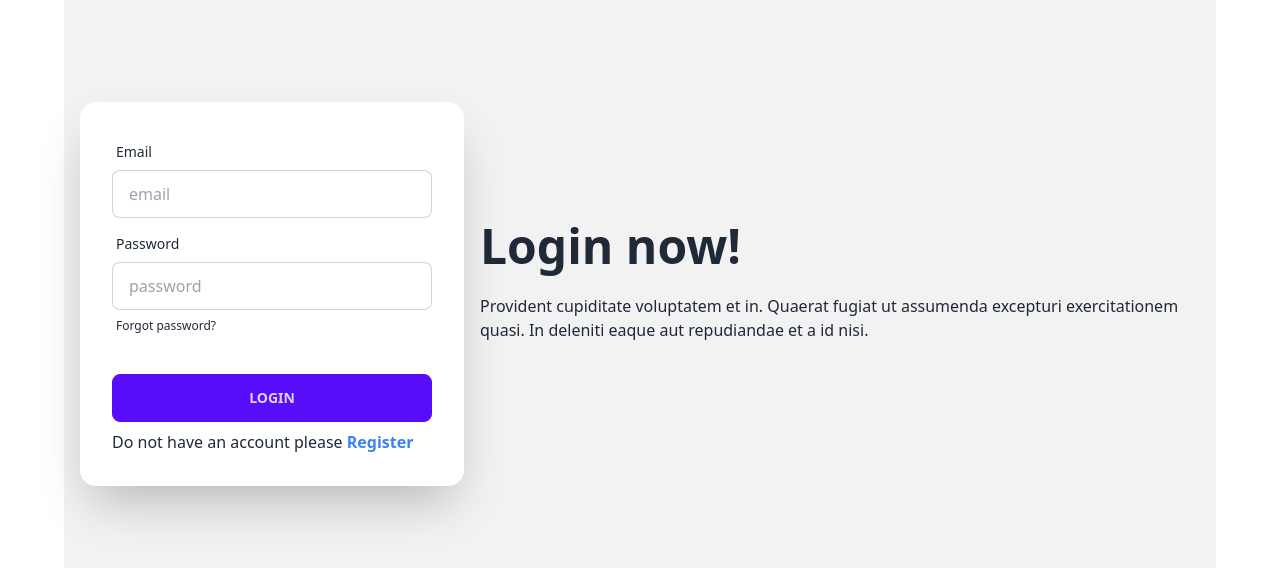
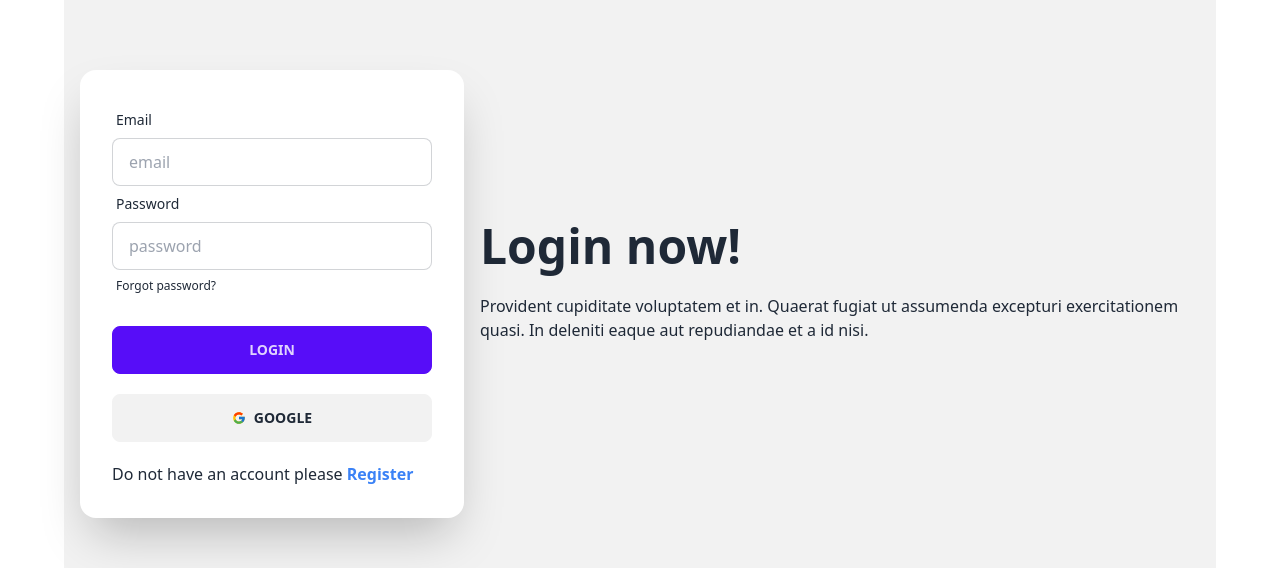
Before and after one commit to Jahirul83/EDU-Events, a React (Vite) app: page /login in a window 1280 px wide. Shown: the part 210-778 px from the top of the page. Built offline with nearby package versions, Linux system fonts and the light colour scheme; no server answers.

Commit message:
Login with google account

```diff
--- a/package.json
+++ b/package.json
@@ -16,6 +16,7 @@
     "prop-types": "^15.8.1",
     "react": "^18.2.0",
     "react-dom": "^18.2.0",
+    "react-icons": "^4.11.0",
     "react-router-dom": "^6.16.0",
     "sort-by": "^1.2.0",
     "sweetalert": "^2.1.2"
--- a/src/Pages/Login/Login.jsx
+++ b/src/Pages/Login/Login.jsx
@@ -2,15 +2,36 @@ import { useContext } from "react";
 import { Link, useLocation, useNavigate } from "react-router-dom";
 import { AuthContext } from "../../Provider/AuthProvider/AuthProvider";
 import swal from "sweetalert";
+import { FcGoogle } from 'react-icons/fc';
+import { GoogleAuthProvider, signInWithPopup } from "firebase/auth";
+import auth from "../../firebase/firebase.config";
 
 
 const Login = () => {
     const { login } = useContext(AuthContext);
     const navigate = useNavigate();
-    const location =useLocation();
+    const location = useLocation();
     console.log(location);
 
 
+    const provider = new GoogleAuthProvider();
+
+
+    const handleGoogleLogin = () => {
+        // console.log("google is comming");
+
+        signInWithPopup(auth,provider)
+        .then(result =>{
+            console.log(result.user);
+            swal("LogIn successful", "You clicked the button!", "success");
+            navigate(location?.state ? location.state : '/')
+        })
+        .catch(error => {
+            console.error(error);
+            swal("an error occurs", "You clicked the button!", "error");
+        })
+
+    }
     const handleLogin = e => {
         e.preventDefault();
         // console.log(e.currentTarget);
@@ -44,7 +65,8 @@ const Login = () => {
                         <p className="py-6">Provident cupiditate voluptatem et in. Quaerat fugiat ut assumenda excepturi exercitationem quasi. In deleniti eaque aut repudiandae et a id nisi.</p>
                     </div>
                     <div className="card flex-shrink-0 w-full max-w-sm shadow-2xl bg-base-100">
-                        <form onSubmit={handleLogin} className="card-body">
+                        <div className="card-body">
+                            <form onSubmit={handleLogin} >
                                 <div className="form-control">
                                     <label className="label">
                                         <span className="label-text">Email</span>
@@ -63,8 +85,10 @@ const Login = () => {
                                 <div className="form-control mt-6">
                                     <button className="btn btn-primary">Login</button>
                                 </div>
+                            </form>
+                            <button onClick={handleGoogleLogin} className="btn border my-3"><FcGoogle></FcGoogle> Google</button>
                             <p>Do not have an account please <Link className="text-blue-500 font-bold" to='/register'>Register</Link></p>
-                        </form>
+                        </div>
                     </div>
                 </div>
             </div>
```
Also changed, not shown: 1 other file (tests, documents, lock files or other folders). Lines whose indentation alone changed are shown as unchanged.
